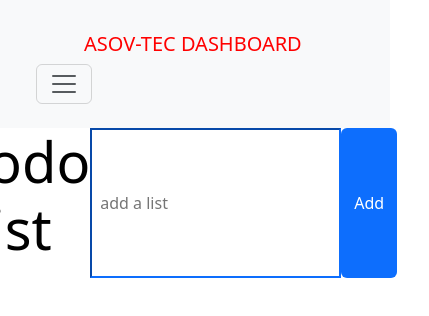
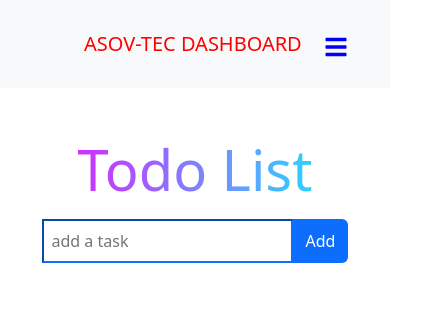
Before and after one commit to Otenevictor/Budgets-app, a React (Vite) app in the folder Budget-app/: page /todolist in a window 390 px wide. Shown: the top 316 px of the page, 429 px wide, since content can reach past the window. Built offline with nearby package versions, Linux system fonts and the light colour scheme.

Commit message:
todolist-update

```diff
--- a/Budget-app/package.json
+++ b/Budget-app/package.json
@@ -19,6 +19,7 @@
     "react-bootstrap": "^2.9.0",
     "react-copy-to-clipboard": "^5.1.0",
     "react-dom": "^18.2.0",
+    "react-icons": "^4.12.0",
     "react-router-dom": "^6.15.0",
     "react-shorten-url": "^1.0.5",
     "toastify-js": "^1.12.0",
--- a/Budget-app/src/component/InputShortner.jsx
+++ b/Budget-app/src/component/InputShortner.jsx
@@ -9,10 +9,10 @@ const InputShortner = ({ setInputValue }) => {
   };
   return (
     <>
-      <div className=" text-center d-flex  justify-content-center align-item-center ">
-        <div className="text-center h1 p-3 justify-content-center">
+      <div className=" text-center d-flex  flex-column justify-content-center align-item-center ">
+        <h1 className="text-center h1 p-3 justify-content-center">
           URL <span className="text-danger">Shortner</span>
-        </div>
+        </h1>
         <div className="m-3 p-2 d-flex justify-content-center align-item-center">
           <input
             type="text"
--- a/Budget-app/src/component/NavBar.jsx
+++ b/Budget-app/src/component/NavBar.jsx
@@ -2,9 +2,17 @@ import { Link } from "react-router-dom";
 import { signOut } from "firebase/auth";
 import { database } from "../firebaseConfig";
 import { useNavigate } from "react-router-dom";
+import { useState } from "react";
+import { Navbar } from "react-bootstrap";
+import { FaBars, FaTimes } from "react-icons/fa"; // Import icons from a library like react-icons
 // import gsir4 from "../assets/images/gsir4.png";
 
-const Navbar = () => {
+const NavbarDashboard = () => {
+  const [isNavOpen, setIsNavOpen] = useState(false);
+
+  const handleToggle = () => {
+    setIsNavOpen(!isNavOpen);
+  };
   const history = useNavigate();
   const handleClick = () => {
     signOut(database).then((val) => {
@@ -19,18 +27,13 @@ const Navbar = () => {
         <Link className="navbar-brand text-primary ms-5" to="/dashboard">
           ASOV-TEC DASHBOARD
         </Link>
-        <button
-          className="navbar-toggler"
-          type="button"
-          data-bs-toggle="collapse"
-          data-bs-target="#navbarNav"
-          aria-controls="navbarNav"
-          aria-expanded="false"
-          aria-label="Toggle navigation"
+        <button className="custom-toggler d-lg-none" onClick={handleToggle}>
+          {isNavOpen ? <FaTimes /> : <FaBars />}
+        </button>
+        <Navbar.Collapse
+          className={isNavOpen ? "show" : ""}
+          id="basic-navbar-nav"
         >
-          <span className="navbar-toggler-icon"></span>
-        </button>
-        <div className="collapse navbar-collapse " id="navbarNav">
           <ul className="navbar-nav ms-auto">
             <li className="nav-item">
               <Link
@@ -149,10 +152,10 @@ const Navbar = () => {
                 </ul>
               </div> */}
           </ul>
-        </div>
+        </Navbar.Collapse>
       </div>
     </nav>
   );
 };
 
-export default Navbar;
+export default NavbarDashboard;
--- a/Budget-app/src/component/NavHome.jsx
+++ b/Budget-app/src/component/NavHome.jsx
@@ -1,23 +1,56 @@
 import { Link } from "react-router-dom";
+import  { useState } from "react";
+import { Navbar } from "react-bootstrap";
+import { FaBars, FaTimes } from "react-icons/fa"; // Import icons from a library like react-icons
+
+// const CustomNavbar = () => {
+//   const [isNavOpen, setIsNavOpen] = useState(false);
+
+//   const handleToggle = () => {
+//     setIsNavOpen(!isNavOpen);
+//   };
+
+//   return (
+//     <Navbar bg="dark" expand="lg">
+//       <Navbar.Brand href="#home">Your Logo</Navbar.Brand>
+
+//       {/* Use your custom toggle button */}
+//       <button className="custom-toggler" onClick={handleToggle}>
+//         {isNavOpen ? <FaTimes /> : <FaBars />}
+//       </button>
+
+//       <Navbar.Collapse id="basic-navbar-nav" className={isNavOpen ? "show" : ""}>
+//         <Nav className="ml-auto">
+//           <Nav.Link href="#home">Home</Nav.Link>
+//           <Nav.Link href="#about">About</Nav.Link>
+//           <Nav.Link href="#contact">Contact</Nav.Link>
+//         </Nav>
+//       </Navbar.Collapse>
+//     </Navbar>
+//   );
+// };
+
+
+
 
 const Navhome = () => {
+  const [isNavOpen, setIsNavOpen] = useState(false);
+
+  const handleToggle = () => {
+    setIsNavOpen(!isNavOpen);
+  };
   return (
+    <>
+     {/* <CustomNavbar/> */}
     <nav className="container-fluid navbar nwclass navbar-expand-lg bg-body-tertiary p-4">
       <div className="container-fluid">
         <Link className="navbar-brand ms-5" to="/">
         ASOV-TEC        </Link>
-        <button
-          className="navbar-toggler"
-          type="button"
-          data-bs-toggle="collapse"
-          data-bs-target="#navbarNav"
-          aria-controls="navbarNav"
-          aria-expanded="false"
-          aria-label="Toggle navigation"
-        >
-          <span className="navbar-toggler-icon"></span>
-        </button>
-        <div className="collapse  navbar-collapse ms-5" id="navbarNav">
+        <button className="custom-toggler d-lg-none" onClick={handleToggle}>
+        {isNavOpen ? <FaTimes /> : <FaBars />}
+      </button>
+
+        <Navbar.Collapse  className= {isNavOpen ? "show" : ""}  id="basic-navbar-nav" >
           <div className="ms-auto">
           <ul className="navbar-nav ms-5">
             <li className="nav-item">
@@ -53,9 +86,11 @@ const Navhome = () => {
             </li>
 
           </ul>
-        </div>
+        </Navbar.Collapse >
       </div>
     </nav>
+    </>
+
   );
 };
 
--- a/Budget-app/src/index.css
+++ b/Budget-app/src/index.css
@@ -4,6 +4,35 @@
   padding: 0px;
 
 }
+h1 {
+  font-size: 72px; /* Adjust font size as needed */
+  background: linear-gradient(to right, #f0f, #0ff); /* Choose your gradient colors */
+  -webkit-background-clip: text;
+  -webkit-text-fill-color: transparent;
+}
+.custom-toggler {
+  background-color: transparent;
+  border: none;
+  cursor: pointer;
+  font-size: 24px;
+  color: blue;
+}
+.remove_blue_boder{
+  outline: none;
+  box-shadow: blue;
+
+}
+.todo_add_button:hover{
+  cursor:pointer;
+  background: green !important;
+  border: 2px solid green !important;
+  color: white;
+}
+/* Optionally add styles for the open/close state */
+.custom-toggler.open {
+  color: red !important;
+}
+
 .main-home1{
   display:flex;
   flex-direction:column;
--- a/Budget-app/src/pages/LoginPage.jsx
+++ b/Budget-app/src/pages/LoginPage.jsx
@@ -136,7 +136,7 @@
 import { useState } from "react";
 import { database } from "../firebaseConfig";
 import { createUserWithEmailAndPassword, signInWithEmailAndPassword } from "firebase/auth";
-import { useNavigate } from "react-router-dom";
+import { Link, useNavigate } from "react-router-dom";
 
 const Login = () => {
   const [login, setLogin] = useState(false);
@@ -243,9 +243,9 @@ const Login = () => {
               Or Sign Up Using
             </p>
             <span className="justify-content-center align-item-center">
-              <a href="/signup" className="text-primary link-underline-light">
-                SIGN UP
-              </a>
+              <Link to="/" className="text-primary link-underline-light">
+                Back
+              </Link>
             </span>
           </div>
         </div>
--- a/Budget-app/src/pages/ToDoListPage.jsx
+++ b/Budget-app/src/pages/ToDoListPage.jsx
@@ -63,6 +63,7 @@ const TodoList = () => {
     setItems(updatedItems);
     setEditIndex(null);
     setEditInputValue("");
+    alert("task edited");
   };
 
   const handleClick = () => {
@@ -70,6 +71,8 @@ const TodoList = () => {
       setItems([...items, inputValue]);
       setInputValue("");
       console.log(items);
+    } else {
+      alert("input can't be empty");
     }
   };
 
@@ -83,7 +86,7 @@ const TodoList = () => {
   // };
 
   const getColorForIndex = (index) => {
-    const colors = ["red", "blue", "purple", "yellow", "green"];
+    const colors = ["red", "blue", "purple", "black", "green", "orange"];
     return colors[index % colors.length];
     // run true all colour for each items
   };
@@ -91,32 +94,48 @@ const TodoList = () => {
     <>
       <Navbar />
 
-      <div className="d-flex justify-content-center align-item-center">
-        <h1>Todo List</h1>
+      <div className=" container-fluid mt-5 d-flex flex-column justify-content-center align-item-center">
+        <h1 className="text-center">Todo List</h1>
+        <div className=" container d-flex  justify-content-center align-item-center">
+          <div className="">
             <input
-          className="p-1  border-primary px-2"
+              className="p-2  border-primary remove_blue_boder todo_add_button"
               type="text"
-          placeholder="add a list"
+              placeholder="add a task"
               value={inputValue}
               onChange={(e) => setInputValue(e.target.value)}
             />
-        <button className="btn bg-primary text-white" onClick={handleClick}>
+          </div>
+          <button className="btn bg-primary todo_add_button rounded-start-0 text-white" onClick={handleClick}>
             Add
           </button>
+        </div>
         {/* <p>{items}</p> */}
-        <ul>
+        <ul className="list-group m-4 bg-dark">
           {items.map((items, index) => (
-            <li key={index} className={items.completed ? 'completed' : ''} style={{ color: getColorForIndex(index) }}>
+            <li
+              key={index}
+              className={`list-group-item ${
+                items.completed ? "completed" : ""
+              }`}
+              style={{ color: getColorForIndex(index) }}
+            >
               {index === editIndex ? (
                 <>
                   <input
+                    className="form-control " style={{ color: getColorForIndex(index) }}
                     type="text"
                     value={editInputValue}
                     onChange={(e) => setEditInputValue(e.target.value)}
                   />
-                  <button onClick={() => handleSaveEdit(index)}>
+                  <div className="d-flex flex-row  m-2 justify-content-end">
+                  <button
+                    className="btn btn-success d-flex flex-row  m-2 justify-content-end"
+                    onClick={() => handleSaveEdit(index)}
+                  >
                     save edit
                   </button>
+                  </div>
                 </>
               ) : (
                 <>
@@ -124,8 +143,20 @@ const TodoList = () => {
                   {/* <span onClick={() => handleToggleComplete(index)} style={{ textDecoration : items.completed ? 'line-through' : 'none'}}> */}
                   {items}
                   {/* </span> */}
-                  <button onClick={() => handleEditClick(index)}>Edit</button>
-                  <button onClick={() => handleDelete(index)}>delete</button>
+                  <span className="d-flex flex-row justify-content-end ">
+                    <button
+                      className="btn btn-warning mx-2"
+                      onClick={() => handleEditClick(index)}
+                    >
+                      Edit
+                    </button>
+                    <button
+                      className="btn btn-danger"
+                      onClick={() => handleDelete(index)}
+                    >
+                      delete
+                    </button>
+                  </span>
                 </>
               )}
             </li>
```
Also changed, not shown: Budget-app/src/component/LinkResult.jsx (+16 -10 lines), 1 other file (tests, documents, lock files or other folders). Lines whose indentation alone changed are shown as unchanged.
